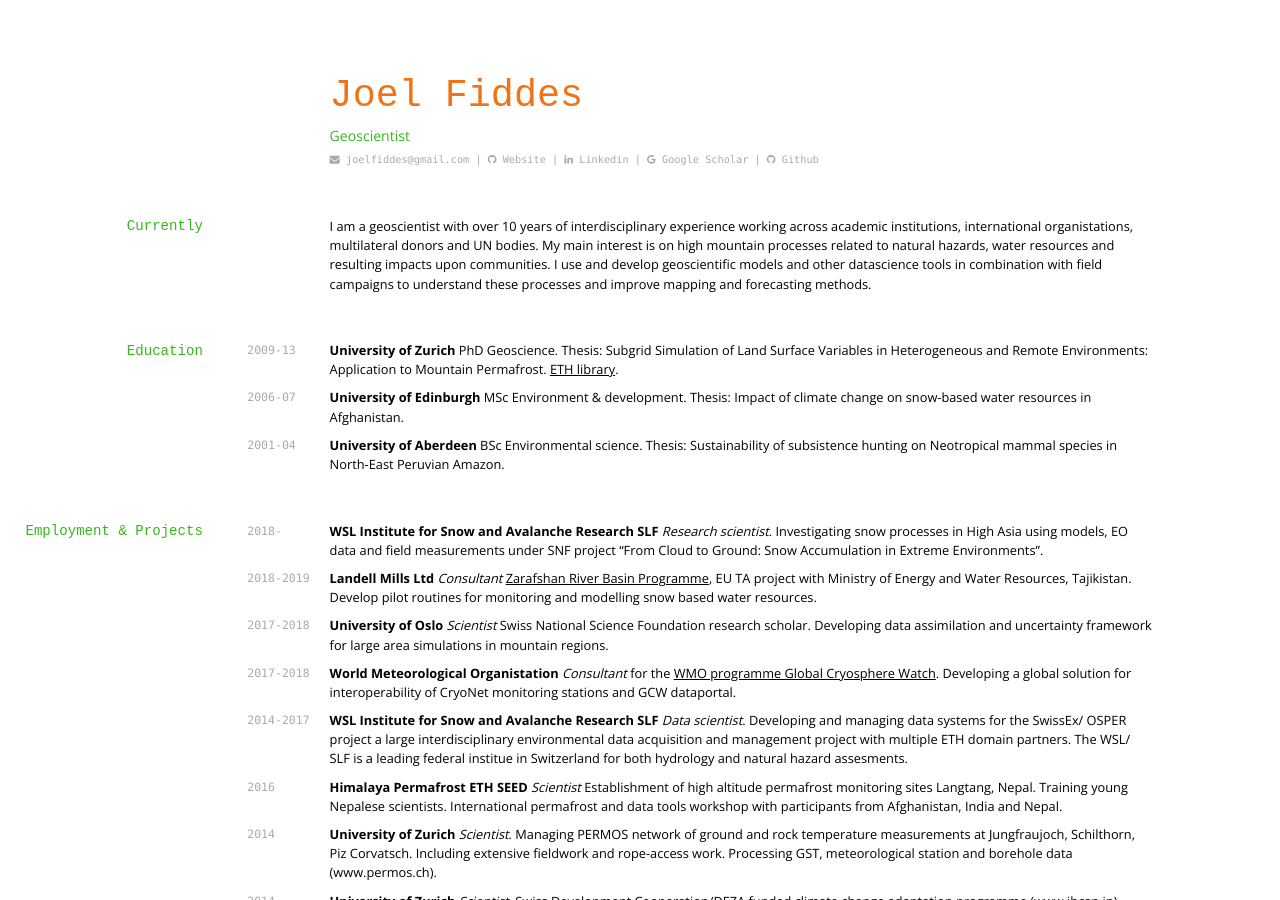
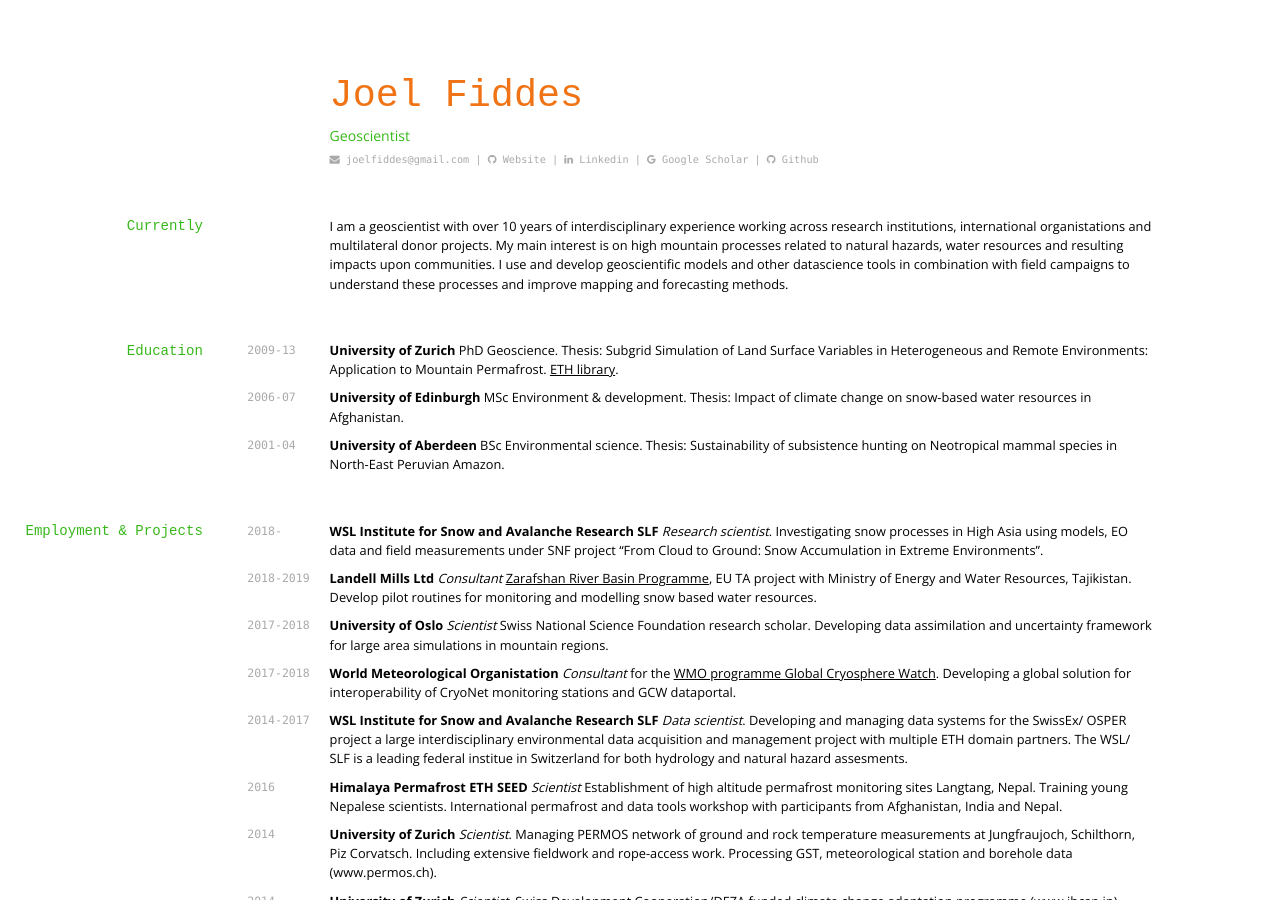
Before and after one commit to joelfiddes/cv-markdown, a Jekyll site: the page built from index.md, in a window 1280 px wide and 900 px high. Built offline with Jekyll 4.4.1, drawn with Linux system fonts in a browser that asks for light colours; nearby versions of some CDN libraries.

Commit message:
cv edits

```diff
--- a/index.md
+++ b/index.md
@@ -21,7 +21,7 @@
 
 ## Currently
 
-I am a geoscientist with over 10 years of interdisciplinary experience working across academic institutions, international organistations, multilateral donors and UN bodies. My main interest is on high mountain processes related to natural hazards, water resources and resulting impacts upon communities. I use and develop geoscientific models and other datascience tools in combination with field campaigns to understand these processes and improve mapping and forecasting methods.
+I am a geoscientist with over 10 years of interdisciplinary experience working across research institutions, international organistations and multilateral donor projects. My main interest is on high mountain processes related to natural hazards, water resources and resulting impacts upon communities. I use and develop geoscientific models and other datascience tools in combination with field campaigns to understand these processes and improve mapping and forecasting methods.
 <!-- I'm currently working at the [WSL Institute for Snow and Avalanche Research](http://www.slf.ch/), based in Davos, Switzerland. My main research interest in cryospheric processes in High Mountain Asia. I have experience in academic and applied sectors. -->
 
 
```
